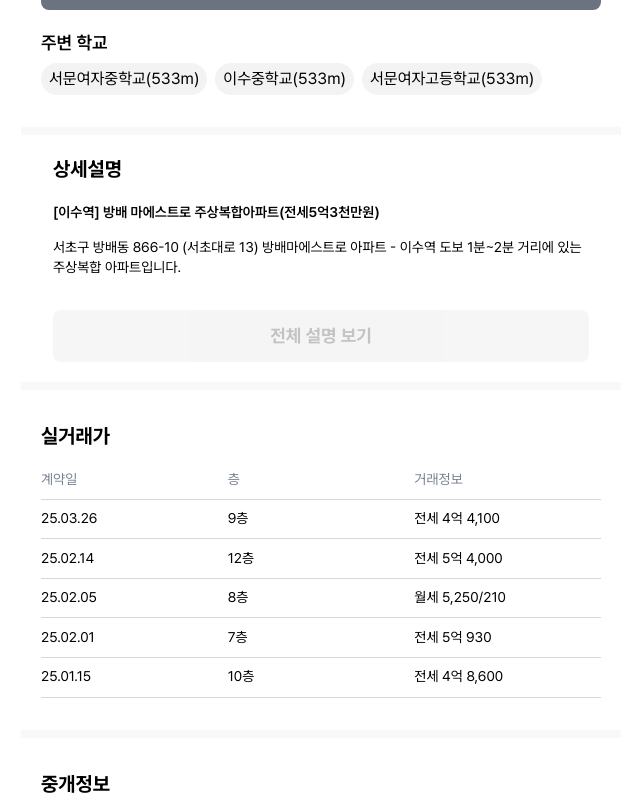
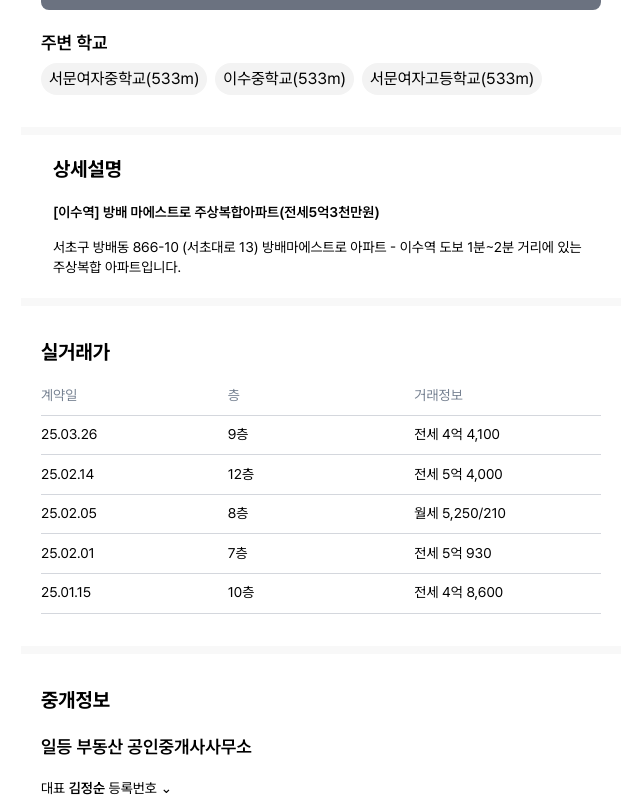
Before and after one commit to FC-DEV3-Final-Project/zoop-frontend, a Next.js app: page /property/1 in a window 1280 px wide. Shown: the part 2558-3360 px from the top of the page, without its empty margins (319-959 px from the left). Built offline with nearby package versions, Linux system fonts and the light colour scheme.

Commit message:
feat: 두 줄 이상 일 때 버튼 표기 및 말줄임 설정

```diff
--- a/package.json
+++ b/package.json
@@ -10,6 +10,7 @@
   },
   "dependencies": {
     "@radix-ui/react-slot": "^1.2.3",
+    "@tailwindcss/line-clamp": "^0.4.4",
     "@tanstack/react-query": "^5.77.2",
     "class-variance-authority": "^0.7.1",
     "clsx": "^2.1.1",
--- a/src/app/property/[id]/components/detail/section/DescriptionSection.tsx
+++ b/src/app/property/[id]/components/detail/section/DescriptionSection.tsx
@@ -1,22 +1,50 @@
-import { Button } from "@/components/ui/button";
+"use client";
+
+import { useEffect, useRef, useState } from "react";
+import GrayButton from "../GrayButton";
 
 export default function DescriptionSection() {
+  const textRef = useRef<HTMLDivElement>(null);
+  const [isExpanded, setIsExpanded] = useState(false);
+  const [isOverflowing, setIsOverflowing] = useState(false);
+
+  useEffect(() => {
+    const el = textRef.current;
+    if (!el) return;
+
+    const lineHeight = parseFloat(getComputedStyle(el).lineHeight);
+    const maxHeight = lineHeight * 2;
+
+    if (el.scrollHeight > maxHeight + 1) {
+      setIsOverflowing(true);
+    }
+  }, []);
+
   return (
     <section id="description" className="mb-2 scroll-mt-[80px] bg-white px-8 py-5">
       <div className="mb-5 text-title2 text-black">상세설명</div>
       <div className="mb-4 text-caption1 text-black">
         [이수역] 방배 마에스트로 주상복합아파트(전세5억3천만원)
       </div>
-      <div className="text-body2 text-black">
+
+      <div
+        ref={textRef}
+        className={`text-body2 text-black transition-all ${
+          isExpanded ? "line-clamp-none" : "line-clamp-2"
+        }`}
+      >
         서초구 방배동 866-10 (서초대로 13) 방배마에스트로 아파트 - 이수역 도보 1분~2분 거리에 있는
         주상복합 아파트입니다.
       </div>
-      {/* 2줄 이상일 때 버튼 표시 되도록 작업 예정, 버튼 디자인 확인 필*/}
-      <div className="mt-8">
-        <Button variant="default" disabled>
-          전체 설명 보기
-        </Button>
-      </div>
+
+      {isOverflowing && (
+        <div className="mt-8">
+          <GrayButton
+            label={isExpanded ? "접기" : "전체 설명 보기"}
+            onClick={() => setIsExpanded((prev) => !prev)}
+          />
+        </div>
+      )}
     </section>
   );
 }
--- a/tailwind.config.js
+++ b/tailwind.config.js
@@ -67,5 +67,5 @@
       },
     },
   },
-  plugins: [require("tailwind-scrollbar-hide")],
+  plugins: [require("tailwind-scrollbar-hide"), require("@tailwindcss/line-clamp")],
 };
```
Also changed, not shown: 1 other file (tests, documents, lock files or other folders).
